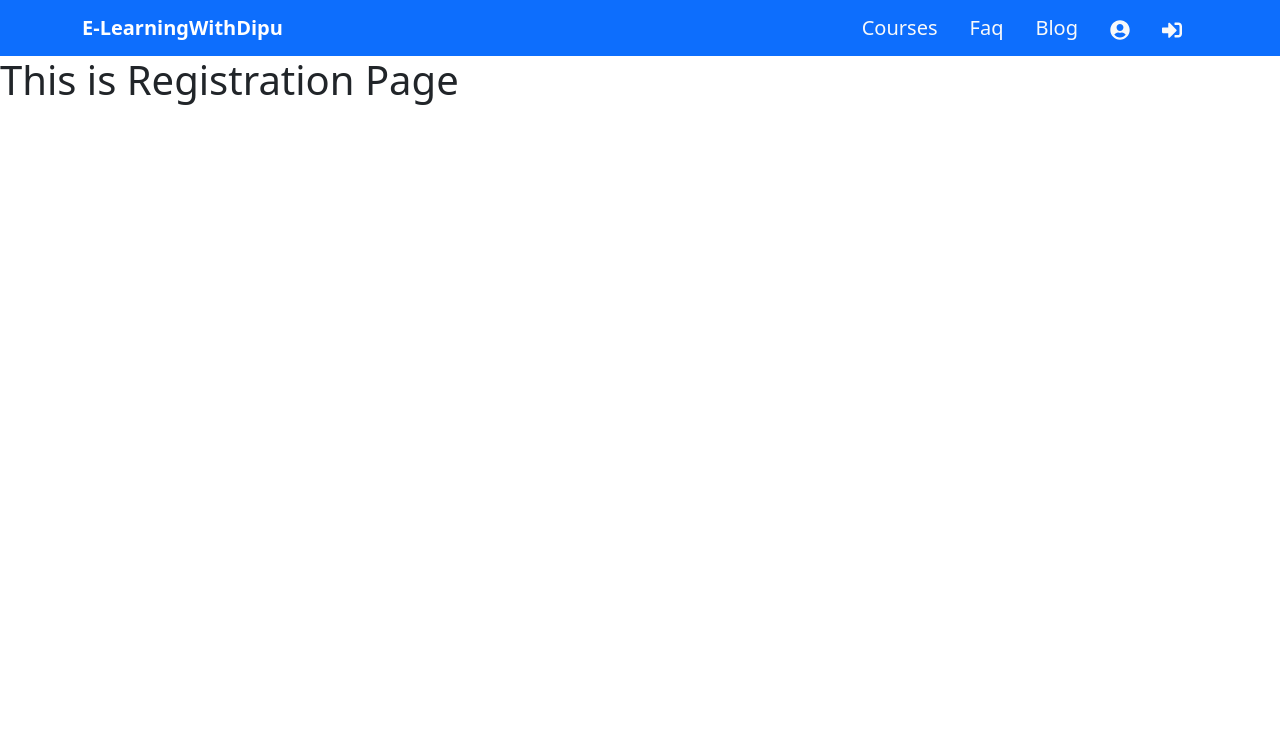
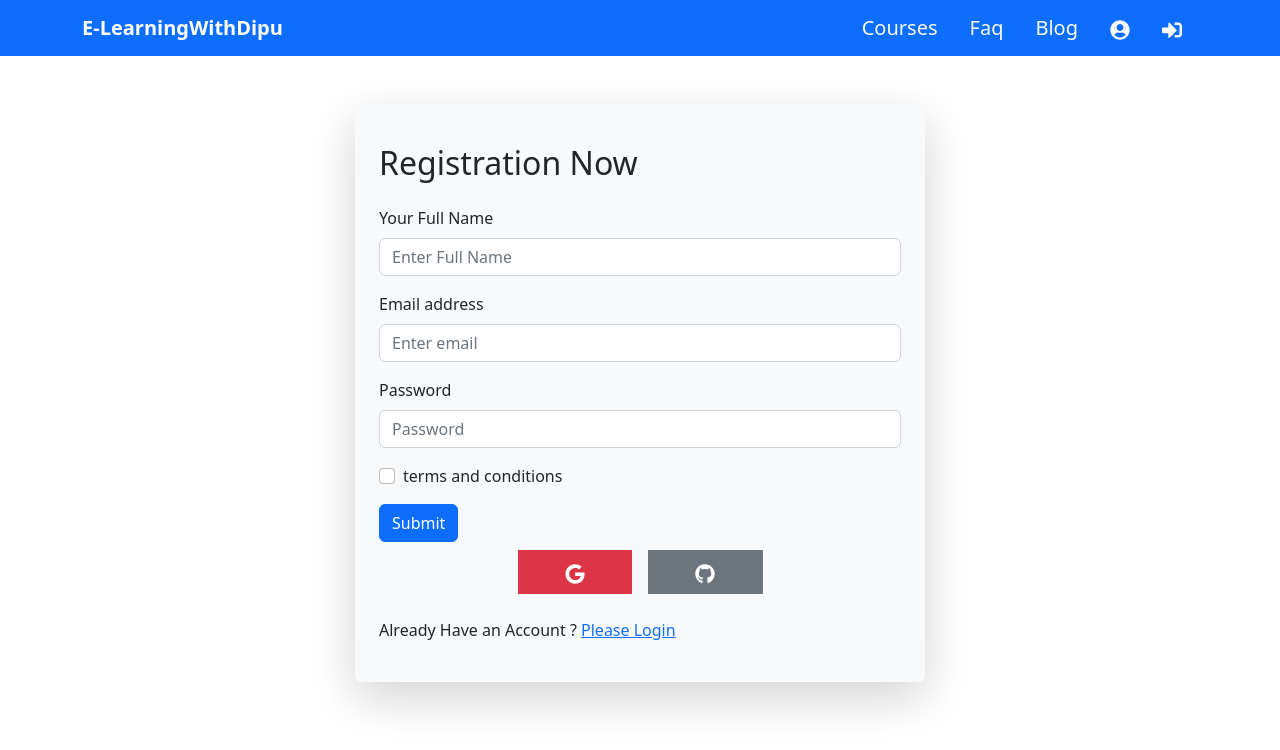
Before and after one commit to mzhdipu/e-learningwithdipu, a React (Create React App) app: page /registration in a window 1280 px wide. Shown: the top 750 px of the page. Built offline with nearby package versions, Linux system fonts and the light colour scheme.

Commit message:
login, registraion and cart page design done

```diff
--- a/src/components/Login/Login.js
+++ b/src/components/Login/Login.js
@@ -2,13 +2,44 @@ import React from 'react';
 import "./Login.css"
 import Button from 'react-bootstrap/Button';
 import Form from 'react-bootstrap/Form';
+import { Container, Row } from 'react-bootstrap';
+import { FaGoogle, FaGithub } from 'react-icons/fa';
+import { Link } from 'react-router-dom';
+
 
 const Login = () => {
     return (
-        <div>
-            <h1>This is Login Page</h1>
-        </div>
-    );
+        <Container>
+            <Row>
+                <Form className='w-50 m-auto bg-light mt-5 p-5 rounded shadow-lg'>
+                    <h2 className='mt-3 mb-4'>Login Now</h2>
+
+                    <Form.Group className="mb-3" controlId="formBasicEmail">
+                        <Form.Label>Email address</Form.Label>
+                        <Form.Control type="email" placeholder="Enter email" />
+                    </Form.Group>
+
+                    <Form.Group className="mb-3" controlId="formBasicPassword">
+                        <Form.Label>Password</Form.Label>
+                        <Form.Control type="password" placeholder="Password" />
+                    </Form.Group>
+                    <Form.Group className="mb-3" controlId="formBasicCheckbox">
+                        <Form.Check type="checkbox" label="Check me out" />
+                    </Form.Group>
+                    <Button variant="primary" type="submit">
+                        Submit
+                    </Button>
+
+                    <div className='text-center d-flex m-auto w-50'>
+                        <Button variant="danger rounded-0 m-2 fs-5 w-50"><FaGoogle/></Button>
+                        <Button variant="secondary rounded-0 m-2 fs-5 w-50"><FaGithub/></Button>
+                    </div>
+
+                    <p className='mt-3'>New This Website ? <Link to="/registration">Please Registration</Link> </p>
+                </Form>
+            </Row>
+        </Container>
+      );
 };
 
 export default Login;
--- a/src/components/Registration/Registration.js
+++ b/src/components/Registration/Registration.js
@@ -1,10 +1,52 @@
 import React from 'react';
 import "./Registration.css";
+import Button from 'react-bootstrap/Button';
+import Form from 'react-bootstrap/Form';
+import { Container, Row } from 'react-bootstrap';
+import { FaGoogle, FaGithub } from 'react-icons/fa';
+import { Link } from 'react-router-dom';
 
 const Registration = () => {
     return (
         <div>
-            <h1>This is Registration Page</h1>
+            <Container>
+                <Row>
+                    <Form className='w-50 m-auto bg-light mt-5 p-4 rounded shadow-lg'>
+
+                        <h2 className='mt-3 mb-4'>Registration Now</h2>
+
+                        <Form.Group className="mb-3" controlId="formBasicEmail">
+                            <Form.Label>Your Full Name</Form.Label>
+                            <Form.Control type="text" placeholder="Enter Full Name" />
+                        </Form.Group>
+
+                        <Form.Group className="mb-3" controlId="formBasicEmail">
+                            <Form.Label>Email address</Form.Label>
+                            <Form.Control type="email" placeholder="Enter email" />
+                        </Form.Group>
+
+                        <Form.Group className="mb-3" controlId="formBasicPassword">
+                            <Form.Label>Password</Form.Label>
+                            <Form.Control type="password" placeholder="Password" />
+                        </Form.Group>
+
+                        <Form.Group className="mb-3" controlId="formBasicCheckbox">
+                            <Form.Check type="checkbox" label="terms and conditions" />
+                        </Form.Group>
+
+                        <Button variant="primary" type="submit">
+                            Submit
+                        </Button>
+
+                        <div className='text-center d-flex m-auto w-50'>
+                        <Button variant="danger rounded-0 m-2 fs-5 w-50"><FaGoogle/></Button>
+                        <Button variant="secondary rounded-0 m-2 fs-5 w-50"><FaGithub/></Button>
+                    </div>
+
+                    <p className='mt-3'>Already Have an Account ? <Link to="/login">Please Login</Link> </p>
+                    </Form>
+                </Row>
+            </Container>
         </div>
     );
 };
--- a/src/pages/Cart/Cart.js
+++ b/src/pages/Cart/Cart.js
@@ -1,10 +1,43 @@
 import React from 'react';
-
+import "./Cart.css";
+import Button from 'react-bootstrap/Button';
+import Form from 'react-bootstrap/Form';
+import { Container, Row } from 'react-bootstrap';
 
 const Cart = () => {
     return (
         <div>
-            <h1>This is Cart Page</h1>
+            <Container>
+                <Row>
+                    <Form className='w-50 m-auto bg-light mt-5 p-4 rounded shadow-lg'>
+
+                        <h2 className='mt-3 mb-4'>Get Premium Access</h2>
+
+                        <Form.Group className="mb-3" controlId="formBasicEmail">
+                            <Form.Label>Your Full Name</Form.Label>
+                            <Form.Control type="text" placeholder="Enter Full Name" />
+                        </Form.Group>
+
+                        <Form.Group className="mb-3" controlId="formBasicEmail">
+                            <Form.Label>Email address</Form.Label>
+                            <Form.Control type="email" placeholder="Enter email" />
+                        </Form.Group>
+
+                        <Form.Group className="mb-3" controlId="formBasicPassword">
+                            <Form.Label>Password</Form.Label>
+                            <Form.Control type="password" placeholder="Password" />
+                        </Form.Group>
+
+                        <Form.Group className="mb-3" controlId="formBasicCheckbox">
+                            <Form.Check type="checkbox" label="For 3 Months" />
+                        </Form.Group>
+
+                        <Button variant="primary" type="submit">
+                            Submit
+                        </Button>
+                    </Form>
+                </Row>
+            </Container>
         </div>
     );
 };
```
